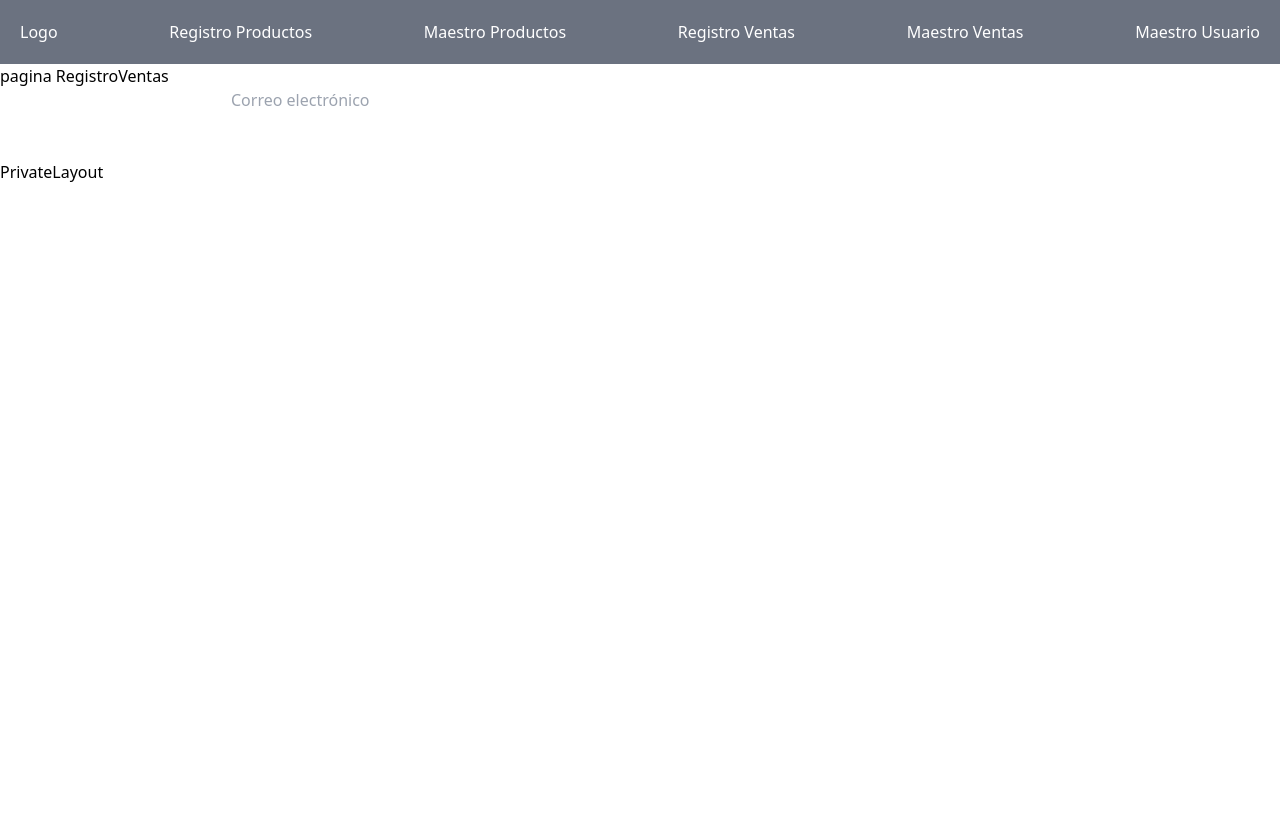
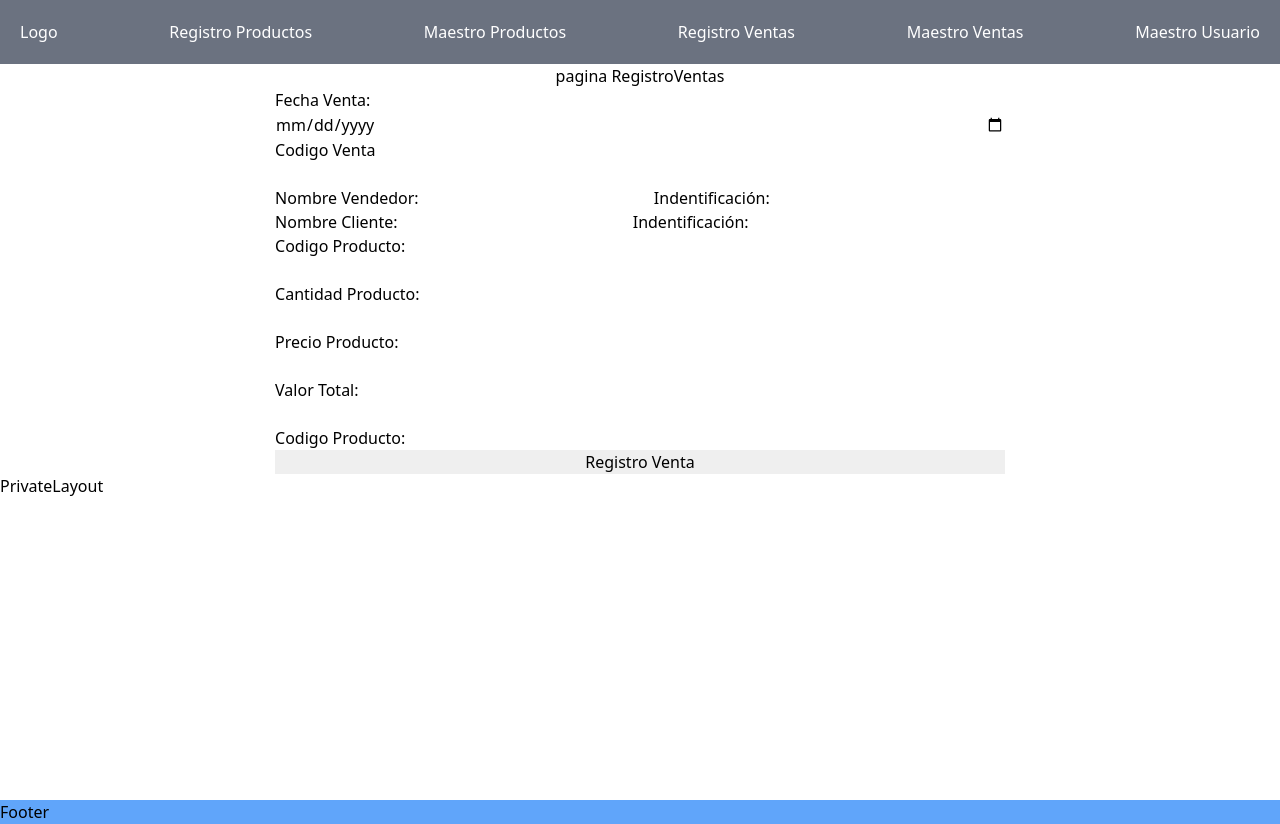
Before and after one commit to JhonHayden/WebTradingProject, a React (Create React App) app: page /administracion/registroVentas in a window 1280 px wide. Before the commit the page ends 800 px from the top, so only its background shows below. Built offline with nearby package versions, Linux system fonts and the light colour scheme.

Commit message:
contenido requerido de la pagina registro ventas terminado sin estilos y sin dinamismo solo contenido basico

```diff
--- /dev/null
+++ b/src/components/ComponentUseEffect.jsx
@@ -0,0 +1,22 @@
+import React, { useEffect } from "react";
+
+
+// aprenderemos a usar el useEffect
+const ComponentUseEffect = () => {
+
+    useEffect(() => {
+
+        console.log("hola mundo  soy un useEffect vacio, me ejecuto solo una vez cuando la pagina se renderiza por que tiene el array de dependecias vacio "
+        );
+
+    }, []);
+
+
+    return (
+        <div>
+
+        </div>
+    )
+}
+
+export default ComponentUseEffect
--- a/src/index.js
+++ b/src/index.js
@@ -4,9 +4,11 @@ import './index.css';
 import App from './App.jsx';
 import reportWebVitals from './reportWebVitals';
 
+
 ReactDOM.render(
   <React.StrictMode>
     <App />
+
   </React.StrictMode>,
   document.getElementById('root')
 );
--- a/src/layouts/PrivateLayout.jsx
+++ b/src/layouts/PrivateLayout.jsx
@@ -6,7 +6,7 @@ const PrivateLayout = ({children}) => {
     return (
         <div className='flex flex-col justify-between h-screen '>
             <Navbar/>
-            <div className='h-full overflow-scroll'>
+            <div className='h-full  '>
                 <main className='h-full'>
                     {children}
                     PrivateLayout
--- a/src/pages/administracion/RegistroVentas.jsx
+++ b/src/pages/administracion/RegistroVentas.jsx
@@ -2,21 +2,37 @@ import React from 'react'
 
 const RegistroVentas = () => {
     return (
-        <div>
+        <div className='justify-center justify-items-center'>
             pagina RegistroVentas
 
-            <form>
-                <input type="text" />
-                <input type='email' placeholder='Correo electrónico'/>
-                <input type="text" />
-                <input type="text" />
-                <input type="text" />
-                <input type="text" />
-                <input type="text" />
-                <input type="text" />
-                <input type="text" />
-                <input type="text" />
-                <input type="text" />
+            <form className='flex flex-col  '>
+                <label htmlFor="fecha">Fecha Venta: </label>
+                <input type="date" placeholder='dd/mm/aa' name='fecha' />
+                <label htmlFor="codigoVenta">Codigo Venta</label>
+                <input type='text' placeholder='' name="codigoVenta" />
+                <div>
+                    <label htmlFor="nombreVendedor">Nombre Vendedor: </label>
+                    <input type="text" name='nombreVendedor' />
+                    <label htmlFor="identificacionVendedor">Indentificación: </label>
+                    <input type="number" name='identificacionVendedor' />
+                </div>
+                <div>
+                    <label htmlFor="nombreCliente">Nombre Cliente: </label>
+                    <input type="text" name='nombreCliente' />
+                    <label htmlFor="identificacionCliente">Indentificación: </label>
+                    <input type="number" name='identificacionCliente' />
+                </div>
+                <label htmlFor="codigoProducto">Codigo Producto: </label>
+                <input type="text" name='codigoProducto' />
+                <label htmlFor="cantidadProducto">Cantidad Producto: </label>
+                <input type="text" name='cantidadProducto' />
+                <label htmlFor="precioUnitario">Precio Producto: </label>
+                <input type="text" name='precioUnitario' />
+                <label htmlFor="valorTotal">Valor Total: </label>
+                <input type="text" name='valorTotal' />
+                <label htmlFor="codigoProducto">Codigo Producto: </label>
+                <input type="submit" value='Registro Venta' />
+
             </form>
 
         </div>
```
